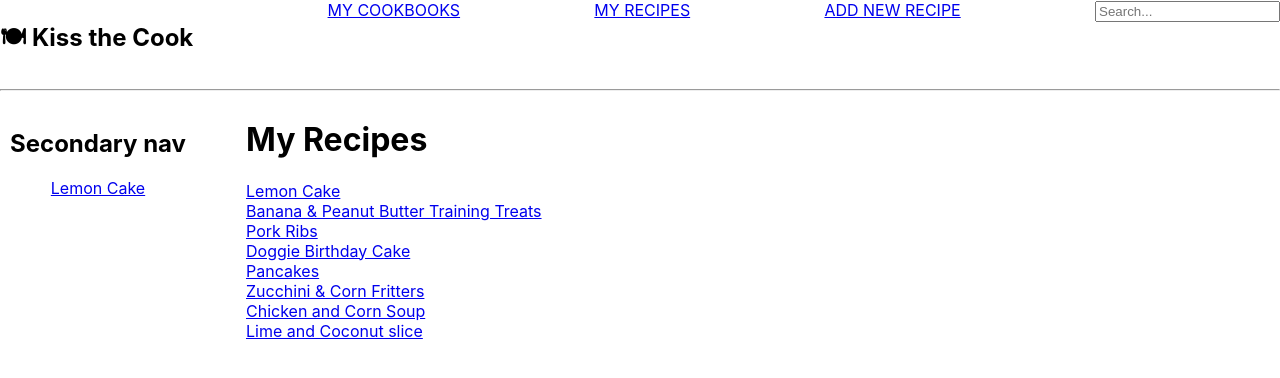
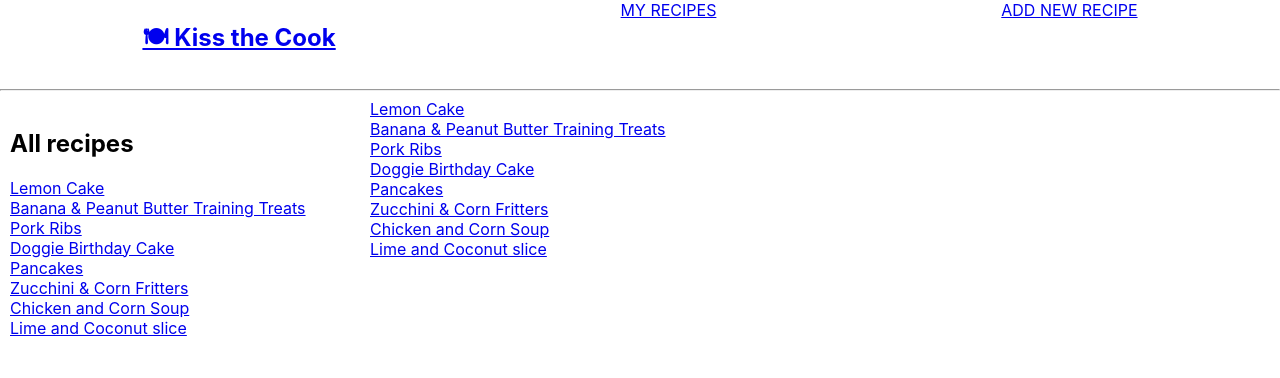
Before and after one commit to uppercasev/kissthecook, a React (Create React App) app: page /myrecipes in a window 1280 px wide. Shown: the top 378 px of the page. Built offline with nearby package versions, Linux system fonts and the light colour scheme.

Commit message:
Left menu routing working

```diff
--- a/src/components/App.js
+++ b/src/components/App.js
@@ -1,6 +1,7 @@
 import { BrowserRouter as Router } from "react-router-dom";
 import NavBar from "./NavBar";
 import Content from "./Content";
+import recipes from "../recipe-data";
 
 function App() {
   return (
@@ -8,7 +9,7 @@ function App() {
       <Router>
         <NavBar />
         <hr></hr>
-        <Content />
+        <Content recipes={recipes}/>
       </Router>
     </div>
   );
--- a/src/components/Content.js
+++ b/src/components/Content.js
@@ -1,10 +1,10 @@
 import Display from "./Display";
 import LeftMenu from "./LeftMenu";
 
-export default function Content() {
+export default function Content({ recipes }) {
     return (
     <div style={{ display: "flex" }}>
-      <LeftMenu />
+      <LeftMenu recipes={recipes}/>
       <Display />
     </div>
   );
--- a/src/components/Display.js
+++ b/src/components/Display.js
@@ -6,16 +6,14 @@ import CookbooksList from "./CookbooksList";
 import AddRecipe from "./AddRecipe";
 import recipes from "../recipe-data";
 import cookbooks from "../cookbook-data";
-import ViewRecipe from "./ViewRecipe";
 
 export default function Display() {
   const [recipeToDisplay, setRecipeToDisplay] = useState(recipes[0]);
   const [cookbooksToDisplay, setCookbooksToDisplay] = useState(cookbooks);
 
-const onBookSubmit = (data) => {
-  setCookbooksToDisplay([...cookbooksToDisplay, data])
-}
-
+  const onBookSubmit = (data) => {
+    setCookbooksToDisplay([...cookbooksToDisplay, data]);
+  };
 
   return (
     <div style={{ marginLeft: "50px" }}>
@@ -23,14 +21,15 @@ const onBookSubmit = (data) => {
         <Route path="/myrecipes" element={<RecipesList recipes={recipes} />} />
         <Route
           path="/mycookbooks"
-          element={<CookbooksList cookbooks={cookbooksToDisplay} onBookSubmit={onBookSubmit}/>}
+          element={
+            <CookbooksList
+              cookbooks={cookbooksToDisplay}
+              onBookSubmit={onBookSubmit}
+            />
+          }
         />
         <Route path="/addrecipe" element={<AddRecipe />} />
-        <Route
-          path="/recipeid=1"
-          element={<RecipePage recipe={recipeToDisplay} />}
-        />
-        <Route path="/recipes/:id" element={<ViewRecipe />} />
+        <Route path="/recipes/:id" element={<RecipePage recipes={recipes} />} />
       </Routes>
     </div>
   );
--- a/src/components/LeftMenu.js
+++ b/src/components/LeftMenu.js
@@ -1,11 +1,12 @@
 import React from "react";
 import { NavLink } from "react-router-dom";
+import RecipesList from "./RecipesList";
 
-export default function LeftMenu() {
+export default function LeftMenu({ recipes }) {
   return (
-    <div style={{padding: "10px", textAlign: "center"}}>
-      <h2>Secondary nav</h2>
-      <NavLink to="/recipeid=1">Lemon Cake</NavLink>
+    <div style={{padding: "10px", width: "300px"}}>
+      <h2>All recipes</h2>
+      <RecipesList recipes={recipes} />
     </div>
   );
 }
--- a/src/components/NavBar.js
+++ b/src/components/NavBar.js
@@ -5,12 +5,10 @@ import Logo from "./Logo";
 
 function NavBar() {
   return (
-    <div style={{display: "flex", justifyContent: "space-between"}}>
-      <Logo />
-      <NavLink to="/mycookbooks">MY COOKBOOKS</NavLink>
+    <div style={{display: "flex", justifyContent: "space-around"}}>
+      <NavLink to="/"><Logo /></NavLink>
       <NavLink to="/myrecipes">MY RECIPES</NavLink>
       <NavLink to="/addrecipe">ADD NEW RECIPE</NavLink>
-      <SearchBox />
     </div>
   );
 }
--- a/src/components/RecipePage.js
+++ b/src/components/RecipePage.js
@@ -2,15 +2,19 @@ import Ingredients from "./Ingredients";
 import Method from "./Method";
 import { useParams } from "react-router-dom";
 
-export default function RecipePage({ recipe }) {
+export default function RecipePage({ recipes }) {
   const params = useParams()
+
+  const recipeToDisplay = recipes.find((recipe) => {
+    return recipe.id === parseInt(params.id);
+  });
 
   return (
     <div style={{ textAlign: "center", width: "100%" }}>
-      <h2>{recipe.name}</h2>
-      <img src={recipe.image_url} style={{ width: "200px" }} />
-      <Ingredients recipe={recipe} />
-      <Method recipe={recipe}/>
+      <h2>{recipeToDisplay.name}</h2>
+      <img src={recipeToDisplay.image_url} style={{ width: "200px" }} />
+      <Ingredients recipe={recipeToDisplay} />
+      <Method recipe={recipeToDisplay}/>
     </div>
   );
 }
--- a/src/components/RecipesList.js
+++ b/src/components/RecipesList.js
@@ -1,7 +1,6 @@
 export default function RecipesList({ recipes }) {
   return (
     <div>
-      <h1>My Recipes</h1>
       <ul style={{ listStyleType: "none", padding: "0", margin: "0" }}>
         {recipes.map((recipe) => {
           return <li key={recipe.id}><a href={`/recipes/${recipe.id}`}>
--- a/src/components/ViewRecipe.js
+++ /dev/null
@@ -1,13 +0,0 @@
-import { useParams } from "react-router-dom";
-import Ingredients from "./Ingredients";
-import Method from "./Method";
-
-export default function ViewRecipe() {
-const params = useParams()
-
-  return (
-    <div style={{ textAlign: "center", width: "100%" }}>
-      <h2>{params.id}</h2>
-    </div>
-  );
-}
```
